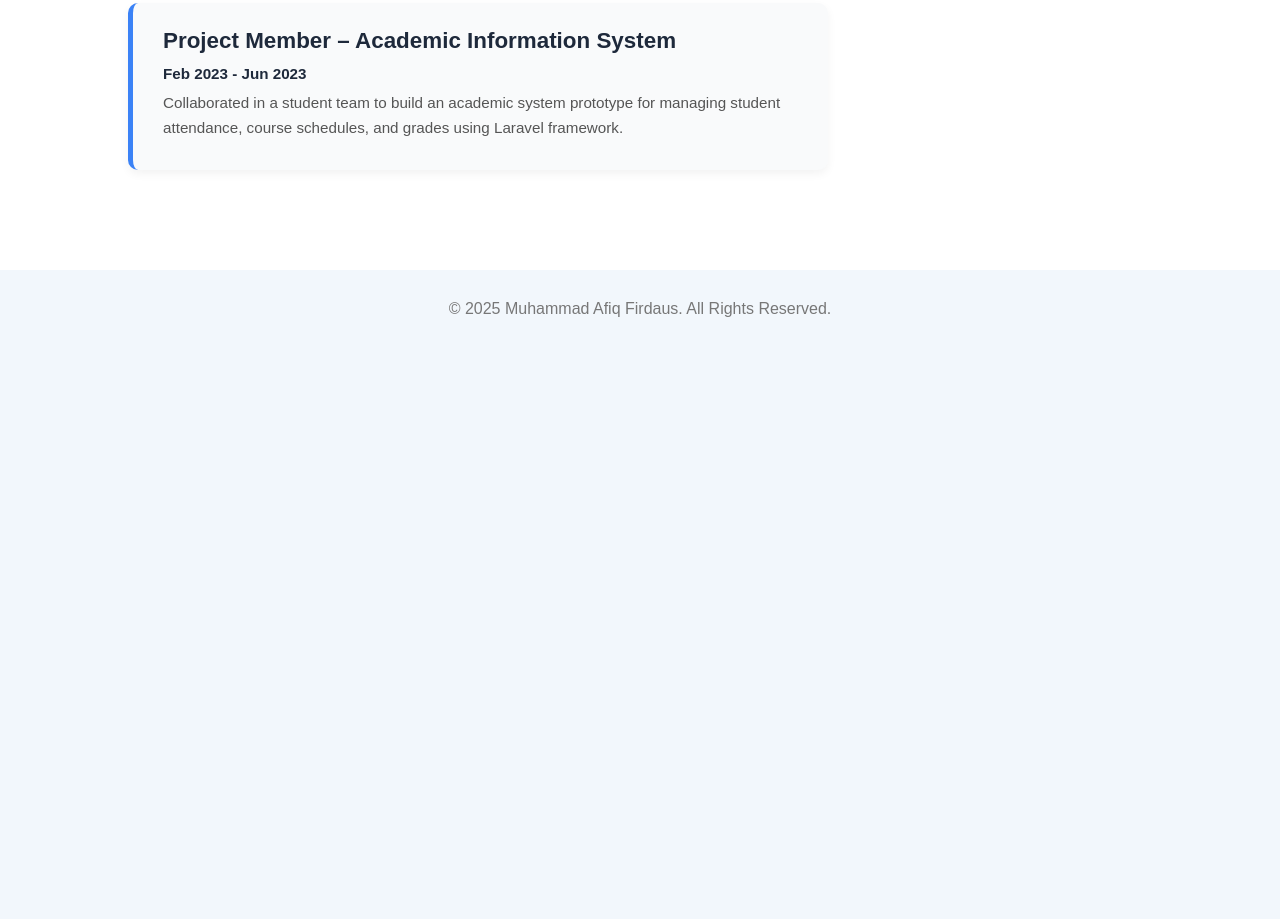
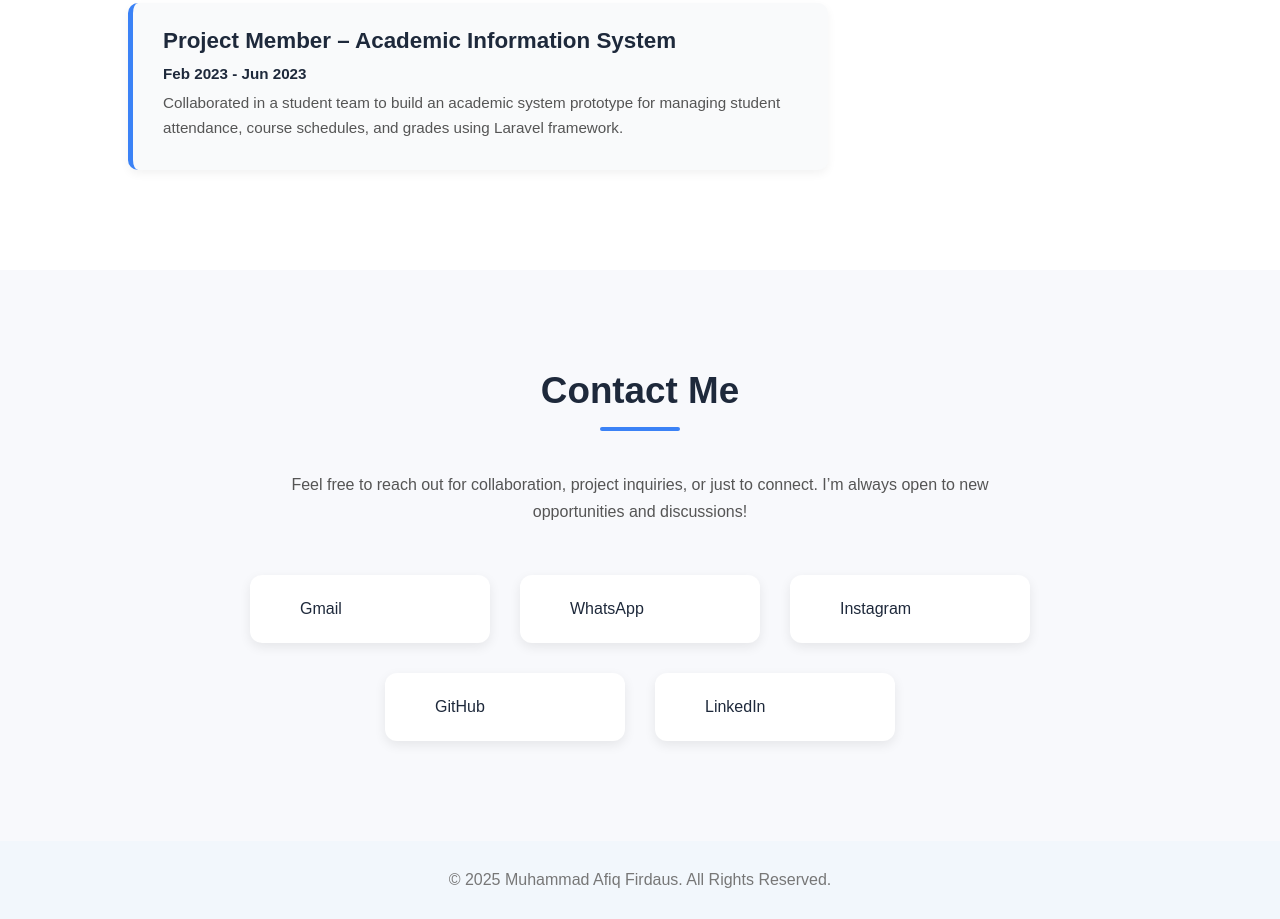
Before and after one commit to afiqfirdaus21/Portofolio_MuhammmadAfiqFirdaus, a plain HTML site: page index.html in a window 1280 px wide. Shown: the part 2544-3463 px from the top of the page. Before the commit the page ends 2892 px from the top, so only its background shows below. Drawn offline with nearby package versions, Linux system fonts and the light colour scheme.

Commit message:
update contact me

```diff
--- a/index.html
+++ b/index.html
@@ -160,12 +160,46 @@
                 <p>Collaborated in a student team to build an academic system prototype for managing student attendance,
                     course schedules, and grades using Laravel framework.</p>
             </div>
+        </div>
+    </section>
+
+    <!-- ===== CONTACT SECTION ===== -->
+    <section id="contact" class="contact-section" data-aos="fade-up">
+        <h2>Contact Me</h2>
+        <p class="contact-intro">
+            Feel free to reach out for collaboration, project inquiries, or just to connect.
+            I’m always open to new opportunities and discussions!
+        </p>
+
+        <div class="contact-cards">
+
+            <a href="mailto:muhammadafiqfirdaus@gmail.com" class="contact-card" target="_blank">
+                <i class="fas fa-envelope"></i>
+                <span>Gmail</span>
+            </a>
+
+            <a href="https://wa.me/628xxxxxxxxxx" class="contact-card" target="_blank">
+                <i class="fab fa-whatsapp"></i>
+                <span>WhatsApp</span>
+            </a>
+
+            <a href="https://www.instagram.com/username_anda" class="contact-card" target="_blank">
+                <i class="fab fa-instagram"></i>
+                <span>Instagram</span>
+            </a>
+
+            <a href="https://github.com/username-anda" class="contact-card" target="_blank">
+                <i class="fab fa-github"></i>
+                <span>GitHub</span>
+            </a>
+
+            <a href="https://www.linkedin.com/in/username-anda" class="contact-card" target="_blank">
+                <i class="fab fa-linkedin"></i>
+                <span>LinkedIn</span>
+            </a>
 
         </div>
     </section>
-
-
-
 
 
     <footer>
--- a/style.css
+++ b/style.css
@@ -538,6 +538,91 @@ body {
     }
 }
 
+/* ===== CONTACT SECTION ===== */
+.contact-section {
+    padding: 100px 10%;
+    background: #f8f9fc;
+    text-align: center;
+}
+
+.contact-section h2 {
+    font-size: 2.3em;
+    font-weight: 700;
+    color: #1e293b;
+    margin-bottom: 40px;
+    position: relative;
+}
+
+.contact-section h2::after {
+    content: "";
+    width: 80px;
+    height: 4px;
+    background: #3b82f6;
+    display: block;
+    margin: 15px auto 0;
+    border-radius: 2px;
+}
+
+.contact-intro {
+    font-size: 1em;
+    color: #555;
+    margin-bottom: 50px;
+    max-width: 700px;
+    margin-left: auto;
+    margin-right: auto;
+    line-height: 1.7;
+}
+
+/* Contact Card Container */
+.contact-cards {
+    display: flex;
+    flex-wrap: wrap;
+    justify-content: center;
+    gap: 30px;
+}
+
+/* Individual Contact Card */
+.contact-card {
+    background: #fff;
+    padding: 25px 35px;
+    border-radius: 12px;
+    box-shadow: 0 4px 12px rgba(0, 0, 0, 0.08);
+    display: flex;
+    align-items: center;
+    gap: 15px;
+    transition: all 0.3s ease;
+    cursor: pointer;
+    text-decoration: none;
+    color: #1e293b;
+    min-width: 240px;
+}
+
+.contact-card:hover {
+    transform: translateY(-8px);
+    box-shadow: 0 8px 20px rgba(0, 0, 0, 0.12);
+    background: #f0f6ff;
+}
+
+/* Contact Icon */
+.contact-card i {
+    font-size: 1.8em;
+    color: #3b82f6;
+}
+
+/* Contact Text */
+.contact-card span {
+    font-size: 1em;
+    font-weight: 500;
+}
+
+/* Responsive */
+@media (max-width: 768px) {
+    .contact-card {
+        width: 90%;
+        justify-content: center;
+    }
+}
+
 
 
 
```
